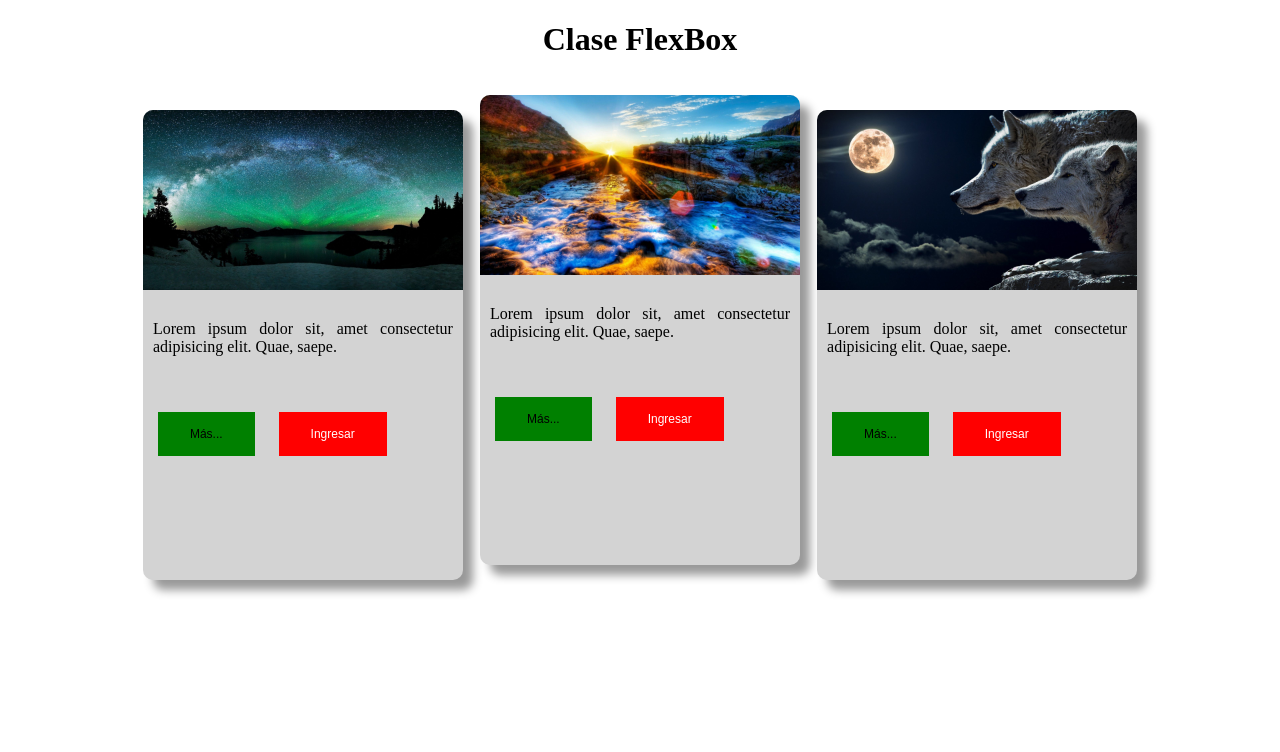
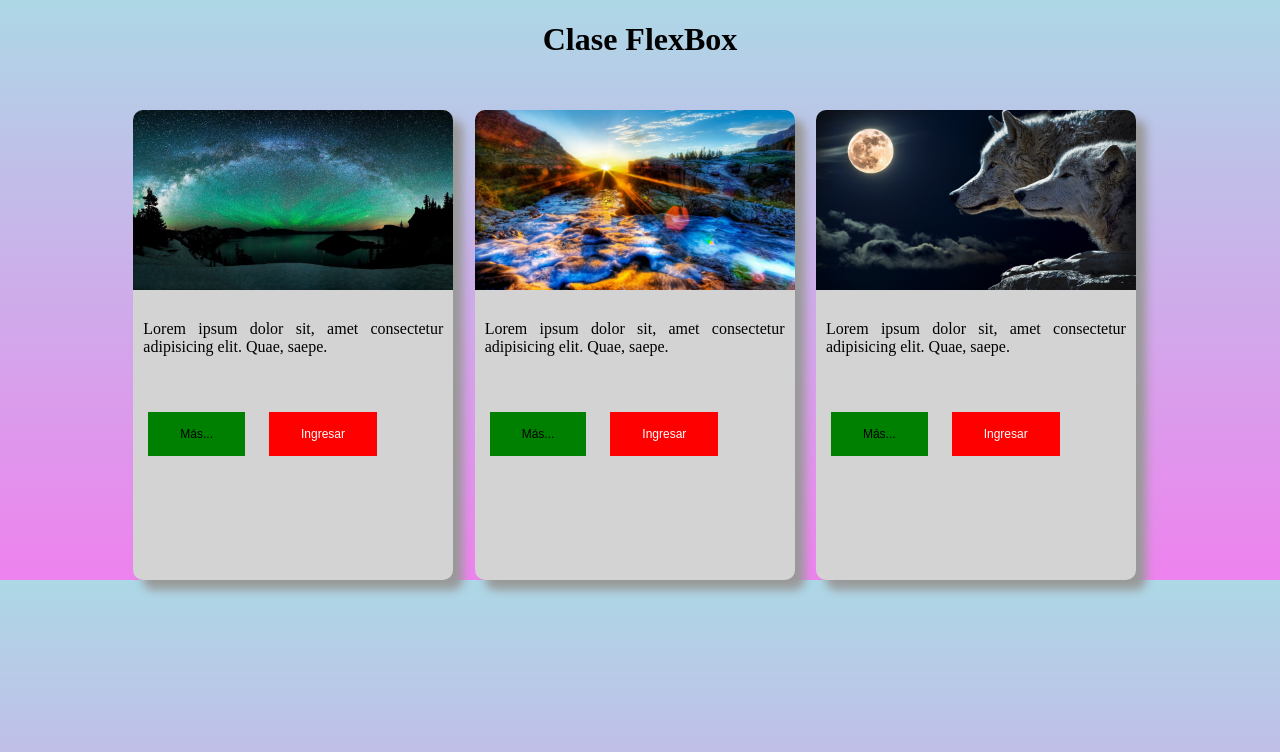
Before and after one commit to AerandirMar/pruebasubida, a plain HTML site: page index.html in a window 1280 px wide. Drawn offline with nearby package versions, Linux system fonts and the light colour scheme.

Commit message:
Añadido background gradiente

```diff
--- a/css/style1.css
+++ b/css/style1.css
@@ -1,3 +1,12 @@
+body
+{
+    background-image: linear-gradient(lightblue, violet);
+    width: 100%;
+    margin: 0 auto;
+    min-width: 400px;
+    max-width: 2000px;
+}
+
 .container
 {
     display: flex;
@@ -17,11 +26,11 @@
     box-shadow: 10px 10px 10px #999;
 }
 
-#dos
+/*#dos
 {
     align-self: center;
 }
-
+*/
 img
 {
     /*border-radius: 10px; */
--- a/index.html
+++ b/index.html
@@ -3,11 +3,13 @@
     <head>
         <title></title>
         <meta charset="UTF-8">
-        <meta name="viewport" content="width=device-width, initial-scale=1">
+        <meta name="viewport" content="width=device-width, initial-scale=1"/>
         <link href="css/style1.css" rel="stylesheet">
+        <link rel="stylesheet" href="https://cdnjs.cloudflare.com/ajax/libs/animate.css/4.1.1/animate.min.css"
+  />
     </head>
     <body>
-        <h1>Clase FlexBox</h1>
+        <h1 class="animate__animated animate__bounce">Clase FlexBox</h1>
         <div class="container">
             <div id="uno">
                 <img src="img/12.jpg" width="320px">
@@ -16,12 +18,16 @@
                 <input type="button" class="botonRojo" value="Ingresar">
             </div>
 
+            <br>
+
             <div id="dos">
                 <img src="img/imagen.jpg" width="320px">
                 <p>Lorem ipsum dolor sit, amet consectetur adipisicing elit. Quae, saepe.</p>
                 <input type="button" class="botonVerde" value="Más...">
                 <input type="button" class="botonRojo" value="Ingresar">
             </div>
+
+            <br>
 
             <div id="tres">
                 <img src="img/15.jpg" width="320px">
@@ -30,6 +36,7 @@
                 <input type="button" class="botonRojo" value="Ingresar">
             </div>
 
+            <br>
 
 
         </div>
```
